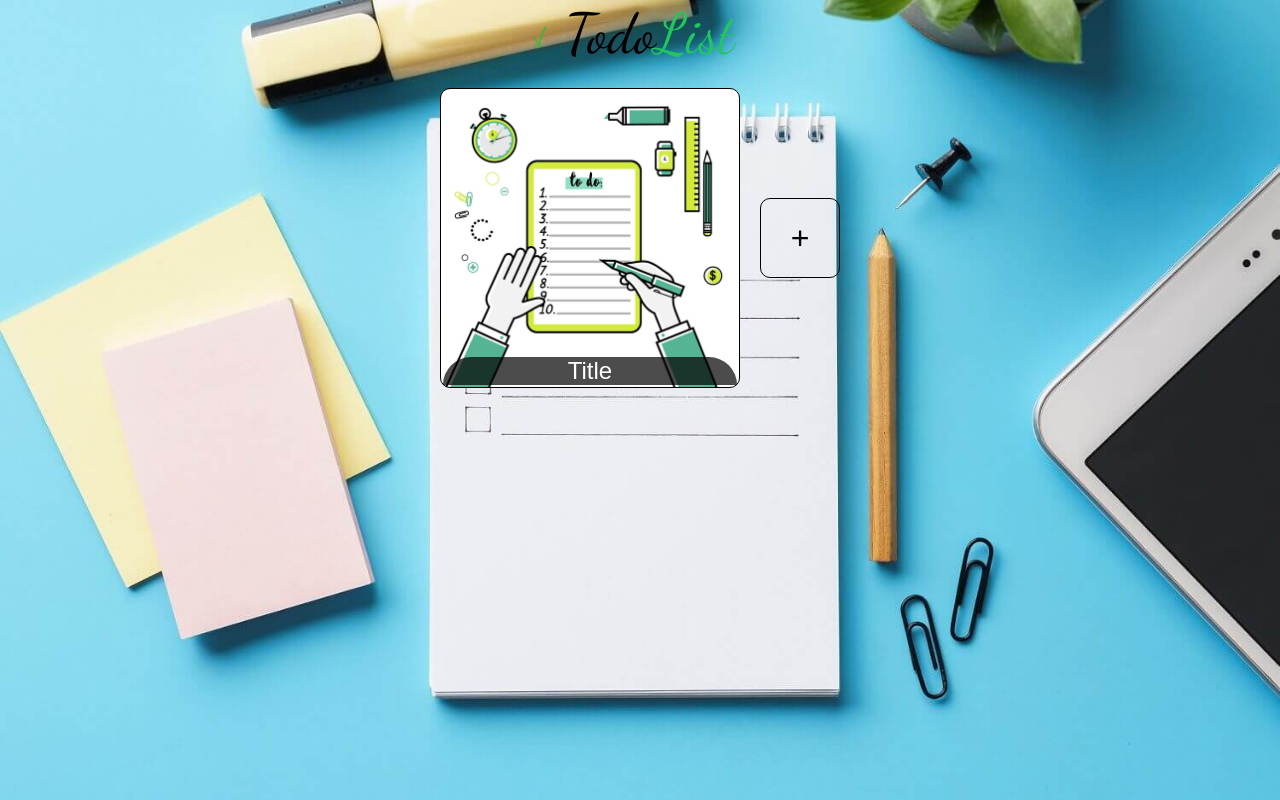
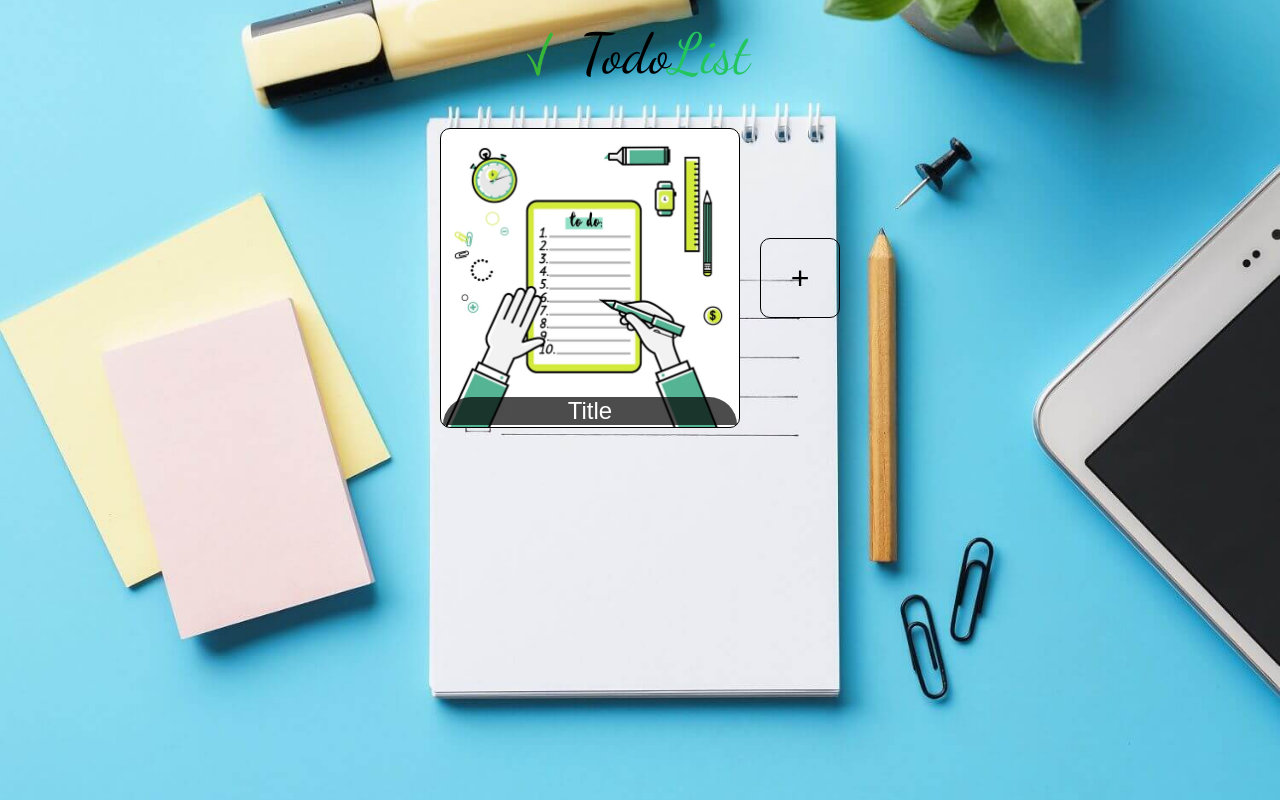
Before and after one commit to PrinceAli001/Todo-list, a website built with webpack: page src/index.html in a window 1280 px wide. Built offline with nearby package versions, Linux system fonts and the light colour scheme.

Commit message:
Minor css fix, silly apending error fixed

```diff
--- a/src/index.js
+++ b/src/index.js
@@ -76,8 +76,8 @@ function display() {
     header.appendChild(checkImg);
     header.appendChild(firstSpan);
     header.appendChild(secondSpan);
-    svgDiv.appendChild(imgSeven);
-    svgDiv.appendChild(imgThree);
+    svgDiv.appendChild(defaultImgOne);
+    svgDiv.appendChild(defaultImgTwo);
     newProject.setAttribute('style','pointer-events: none;');
 
 
--- a/src/style.css
+++ b/src/style.css
@@ -24,12 +24,14 @@ img{
     height: 30px;
 }
 header{
-    text-align: center;
+    display: flex;
+    justify-content: center;
+    align-items: center;
 }
-#header-img{
+header img{
     width: 60px;
     height: 60px;
-    margin-top: 20px;
+    text-align: center;
 }
 header #first-span{
     text-align: center;
```
Also changed, not shown: dist/bundle.js.
